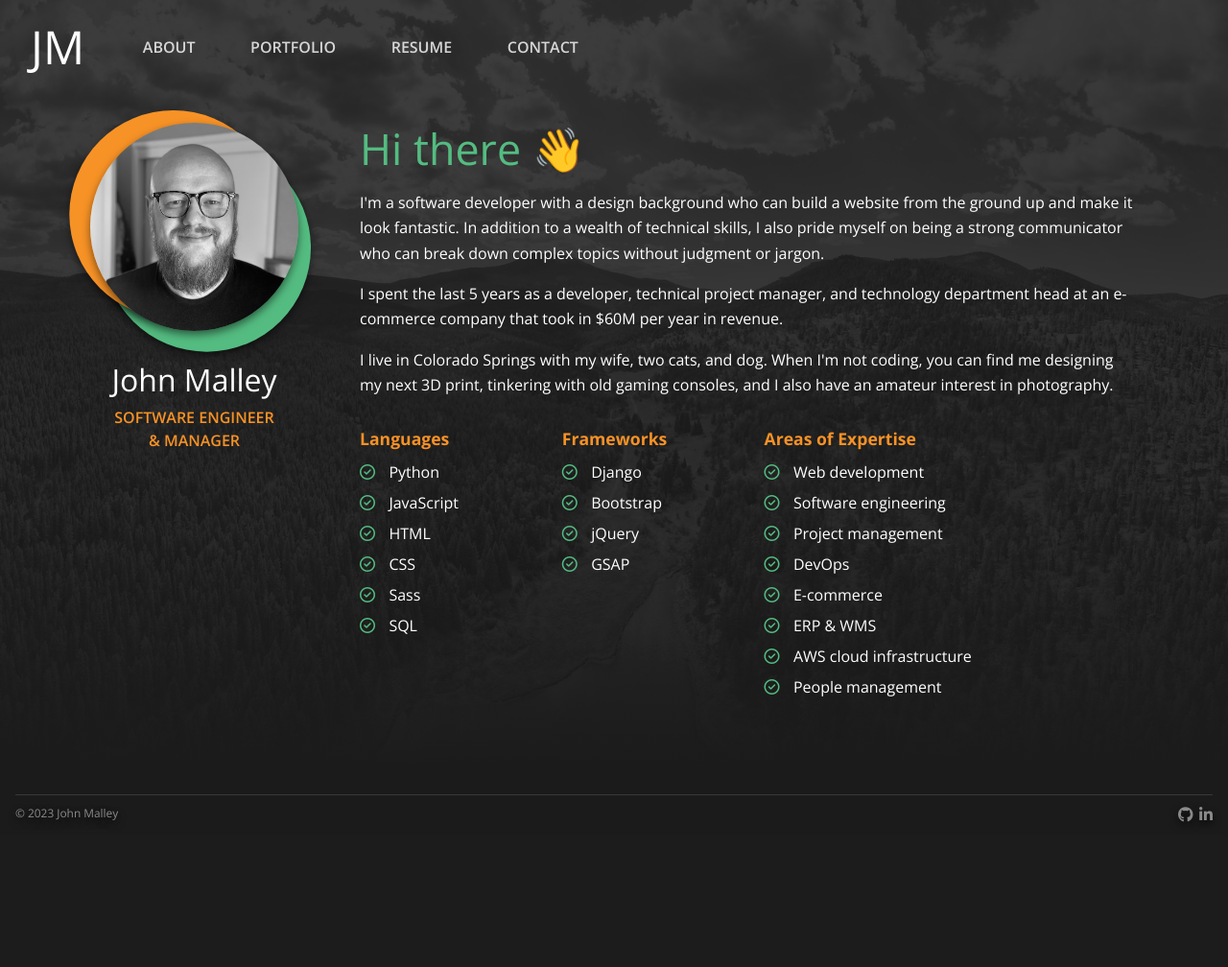
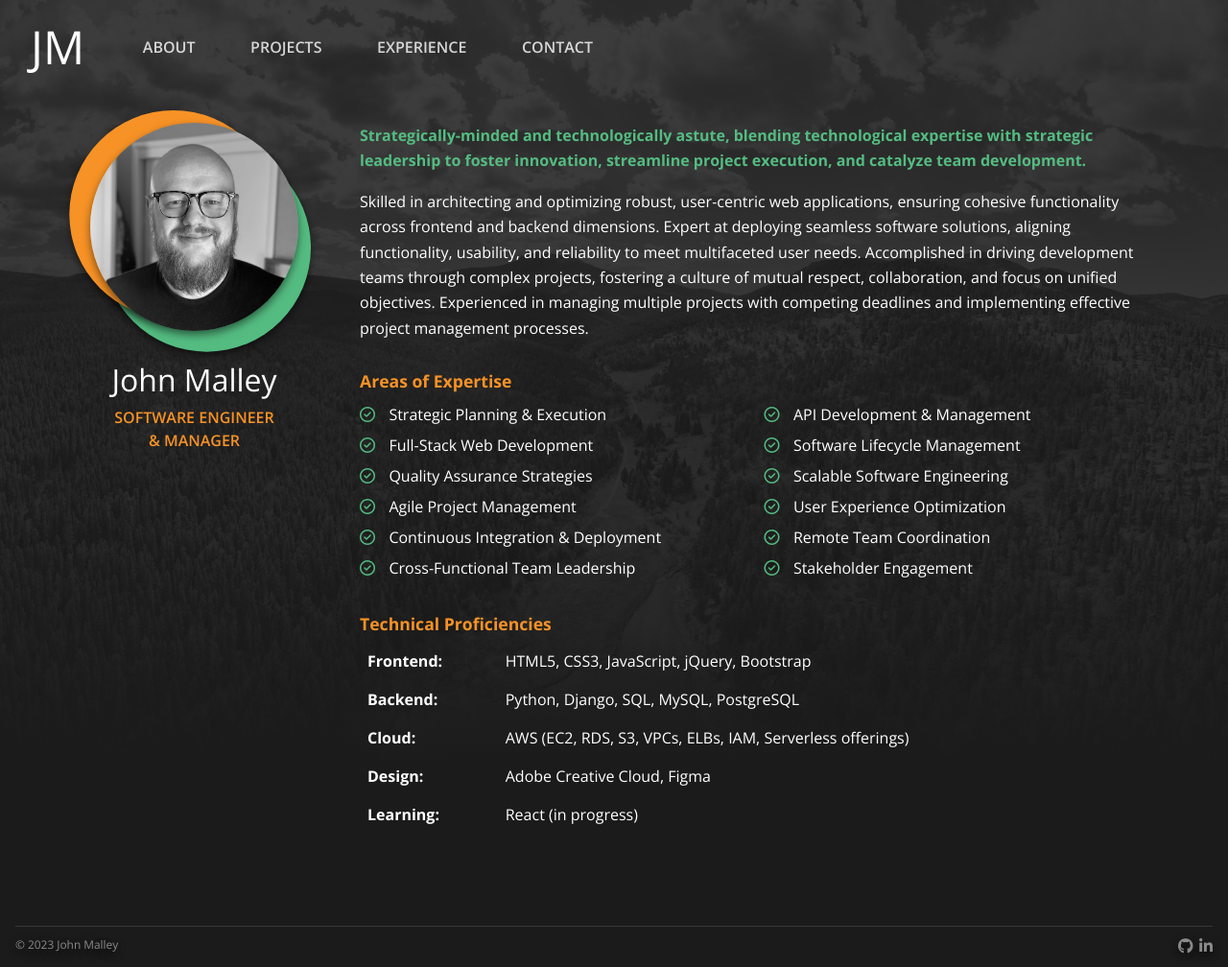
Before and after one commit to jpmalley/jm-website, a Django app: page /about/ in a window 1280 px wide. Shown: the whole page at 96% size. Before the commit the page ends 857 px from the top, so only its background shows below. Run offline with Django 4.2, Linux system fonts and the light colour scheme; some libraries are stand-ins or nearby versions.

Commit message:
copy updates

```diff
--- a/home/views.py
+++ b/home/views.py
@@ -13,17 +13,17 @@ def about(request):
     context["title"] = title
     return render(request, "home/about.html", context)
 
-def portfolio(request):
-    title = "Portfolio - John Malley"
+def projects(request):
+    title = "Projects - John Malley"
     context = {}
     context["title"] = title
-    return render(request, "home/portfolio.html", context)
+    return render(request, "home/projects.html", context)
 
-def resume(request):
-    title = "Resume - John Malley"
+def experience(request):
+    title = "Career Experience - John Malley"
     context = {}
     context["title"] = title
-    return render(request, "home/resume.html", context)
+    return render(request, "home/experience.html", context)
 
 def contact(request):
     title = "Contact - John Malley"
--- a/jmwebsite/static/css/styles.css
+++ b/jmwebsite/static/css/styles.css
@@ -329,7 +329,7 @@ section.intro.welcome {
     color: #ffffff;
 }
 
-.about .tagline {
+.about .title {
     color: var(--bs-primary);
     text-transform: uppercase;
     text-align: center;
@@ -337,10 +337,24 @@ section.intro.welcome {
     margin-bottom: 3rem;
 }
 
+.about .tagline {
+    color: var(--bs-secondary);
+    font-weight: bold;
+}
+
 .about h2 {
     color: var(--bs-secondary);
     font-size: 2.8rem;
     margin-bottom: 1rem;
+}
+
+.about .table td {
+    color: #ffffff;
+    border: 0;
+}
+
+.about .table td:first-child {
+    font-weight: bold;
 }
 
 @media (min-width: 768px) {
--- a/jmwebsite/templates/base.html
+++ b/jmwebsite/templates/base.html
@@ -41,10 +41,10 @@
                             <a class="nav-link {% active_link 'about' 'active' %}" href="{% url 'about' %}">About</a>
                         </li>
                         <li class="nav-item">
-                            <a class="nav-link {% active_link 'portfolio' 'active' %}" href="{% url 'portfolio' %}">Portfolio</a>
+                            <a class="nav-link {% active_link 'projects' 'active' %}" href="{% url 'projects' %}">Projects</a>
                         </li>
                         <li class="nav-item">
-                            <a class="nav-link {% active_link 'resume' 'active' %}" href="{% url 'resume' %}">Resume</a>
+                            <a class="nav-link {% active_link 'experience' 'active' %}" href="{% url 'experience' %}">Experience</a>
                         </li>
                         <li class="nav-item">
                             <a class="nav-link {% active_link 'contact' 'active' %}" href="{% url 'contact' %}">Contact</a>
--- a/jmwebsite/templates/filetransfer_base.html
+++ b/jmwebsite/templates/filetransfer_base.html
@@ -39,7 +39,7 @@
         </a>
         <ul class="navbar-nav me-auto mb-2 mb-lg-0">
             <li class="nav-item">
-                <a id="back-to-portfolio" class="nav-link" href="{% url 'portfolio' %}"><i class="fa-regular fa-circle-left me-2"></i>Back to Porfolio</a>
+                <a id="back-to-portfolio" class="nav-link" href="{% url 'projects' %}"><i class="fa-regular fa-circle-left me-2"></i>Back to projects</a>
             </li>
         </ul>
     </nav>
--- a/jmwebsite/templates/home/about.html
+++ b/jmwebsite/templates/home/about.html
@@ -21,54 +21,63 @@
                             <div class="prof-circle primary box-shadow"></div>
                             <img src="{% static 'img/jm_portrait.jpeg' %}" class="prof-photo img-fluid box-shadow" alt="">
                             <h1>John Malley</h1>
-                            <div class="tagline">Software Engineer<br> &amp; Manager</div>
+                            <div class="title">Software Engineer<br> &amp; Manager</div>
                         </div>
                     </div>
                     <div class="col-md-9">
                         <div class="about-text text-white">
-                            <h2>Hi there 👋</h2>
-                            <p>I'm a software developer with a design background who can build a website from the
-                                ground up and make it look fantastic. In addition to a wealth of technical skills, I
-                                also pride myself on being a strong communicator who can break down complex topics
-                                without judgment or jargon.</p>
-                            <p>I spent the last 5 years as a developer, technical project manager, and technology
-                                department head at an e-commerce company that took in $60M per year in revenue.</p>
-                            <p>I live in Colorado Springs with my wife, two cats, and dog. When I'm not coding, you
-                                can find me designing my next 3D print, tinkering with old gaming consoles, and I
-                                also have an amateur interest in photography.</p>
+                            <p class="tagline">Strategically-minded and technologically astute, blending technological expertise with strategic leadership to foster innovation, streamline project execution, and catalyze team development.</p>
+                            <p>Skilled in architecting and optimizing robust, user-centric web applications, ensuring cohesive functionality across frontend and backend dimensions. Expert at deploying seamless software solutions, aligning functionality, usability, and reliability to meet multifaceted user needs. Accomplished in driving development teams through complex projects, fostering a culture of mutual respect, collaboration, and focus on unified objectives. Experienced in managing multiple projects with competing deadlines and implementing effective project management processes.</p>
                             <div class="row skills">
-                                <div class="col-md-3">
-                                    <h3>Languages</h3>
+                                <div class="col-12">
+                                    <h3>Areas of Expertise</h3>
+                                </div>
+                                <div class="col-md-6">
                                     <ul>
-                                        <li>Python</li>
-                                        <li>JavaScript</li>
-                                        <li>HTML</li>
-                                        <li>CSS</li>
-                                        <li>Sass</li>
-                                        <li>SQL</li>
-                                    </ul>
-                                </div>
-                                <div class="col-md-3">
-                                    <h3>Frameworks</h3>
-                                    <ul>
-                                        <li>Django</li>
-                                        <li>Bootstrap</li>
-                                        <li>jQuery</li>
-                                        <li>GSAP</li>
+                                        <li>Strategic Planning &amp; Execution</li>
+                                        <li>Full-Stack Web Development</li>
+                                        <li>Quality Assurance Strategies</li>
+                                        <li>Agile Project Management</li>
+                                        <li>Continuous Integration &amp; Deployment</li>
+                                        <li>Cross-Functional Team Leadership</li>
                                     </ul>
                                 </div>
                                 <div class="col-md-6">
-                                    <h3>Areas of Expertise</h3>
                                     <ul>
-                                        <li>Web development</li>
-                                        <li>Software engineering</li>
-                                        <li>Project management</li>
-                                        <li>DevOps</li>
-                                        <li>E-commerce</li>
-                                        <li>ERP &amp; WMS</li>
-                                        <li>AWS cloud infrastructure</li>
-                                        <li>People management</li>
+                                        <li>API Development &amp; Management</li>
+                                        <li>Software Lifecycle Management</li>
+                                        <li>Scalable Software Engineering</li>
+                                        <li>User Experience Optimization</li>
+                                        <li>Remote Team Coordination</li>
+                                        <li>Stakeholder Engagement</li>
                                     </ul>
+                                </div>
+                            </div>
+                            <div class="row skills">
+                                <div class="col-12">
+                                    <h3>Technical Proficiencies</h3>
+                                    <table class="table">
+                                        <tr>
+                                            <td>Frontend:</td>
+                                            <td>HTML5, CSS3, JavaScript, jQuery, Bootstrap</td>
+                                        </tr>
+                                        <tr>
+                                            <td>Backend:</td>
+                                            <td>Python, Django, SQL, MySQL, PostgreSQL</td>
+                                        </tr>
+                                        <tr>
+                                            <td>Cloud:</td>
+                                            <td>AWS (EC2, RDS, S3, VPCs, ELBs, IAM, Serverless offerings)</td>
+                                        </tr>
+                                        <tr>
+                                            <td>Design:</td>
+                                            <td>Adobe Creative Cloud, Figma</td>
+                                        </tr>
+                                        <tr>
+                                            <td>Learning:</td>
+                                            <td>React (in progress)</td>
+                                        </tr>
+                                    </table>
                                 </div>
                             </div>
                         </div>
--- a/jmwebsite/templates/home/home.html
+++ b/jmwebsite/templates/home/home.html
@@ -24,10 +24,10 @@
                         <a class="nav-link" href="{% url 'about' %}">About</a>
                     </li>
                     <li class="nav-item">
-                        <a class="nav-link" href="{% url 'portfolio' %}">Portfolio</a>
+                        <a class="nav-link" href="{% url 'projects' %}">Projects</a>
                     </li>
                     <li class="nav-item">
-                        <a class="nav-link" href="{% url 'resume' %}">Resume</a>
+                        <a class="nav-link" href="{% url 'experience' %}">Experience</a>
                     </li>
                     <li class="nav-item">
                         <a class="nav-link" href="{% url 'contact' %}">Contact</a>
--- a/jmwebsite/urls.py
+++ b/jmwebsite/urls.py
@@ -17,15 +17,15 @@ from django.conf import settings
 from django.contrib import admin
 from django.urls import path
 
-from home.views import home, about, portfolio, resume, contact
+from home.views import home, about, projects, experience, contact
 from filetransfer.views import filetransfer, success, presignUpload, presignDownload
 
 urlpatterns = [
     path('admin/', admin.site.urls),
     path('', home, name="home"),
     path('about/', about, name="about"),
-    path('portfolio/', portfolio, name="portfolio"),
-    path('resume/', resume, name="resume"),
+    path('projects/', projects, name="projects"),
+    path('experience/', experience, name="experience"),
     path('contact/', contact, name="contact"),
 
     # filetransfer views
```
Also changed, not shown: jmwebsite/templates/home/experience.html (renamed from jmwebsite/templates/home/resume.html, +17 -34 lines), jmwebsite/templates/home/projects.html (renamed from jmwebsite/templates/home/portfolio.html).
